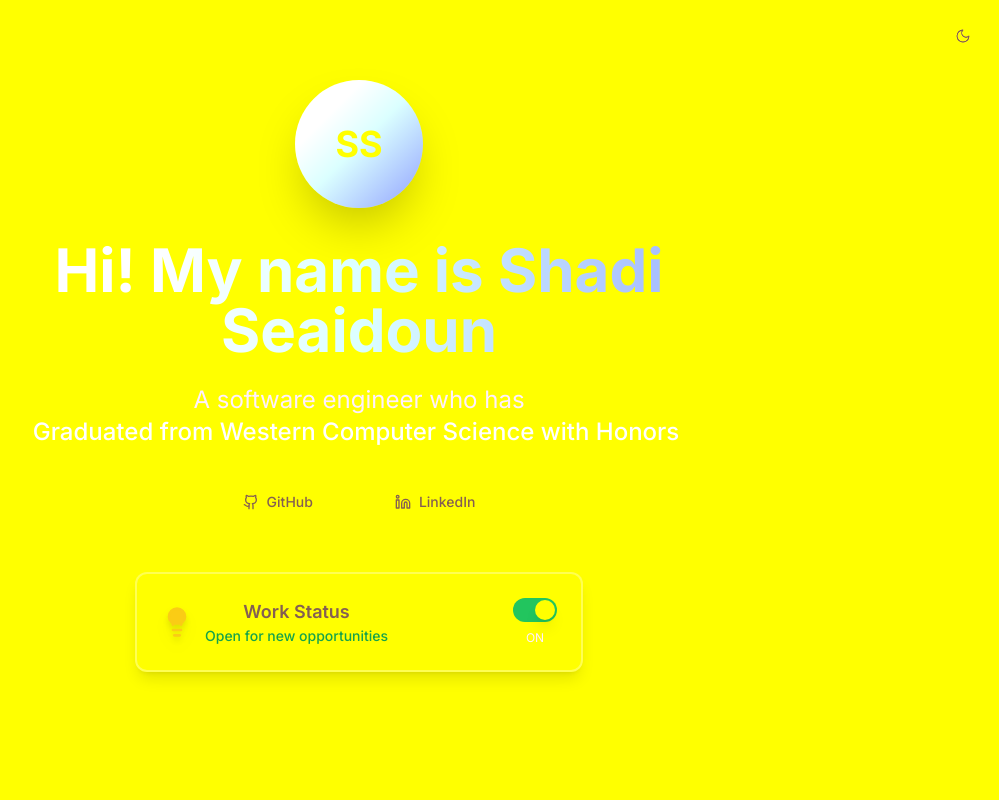
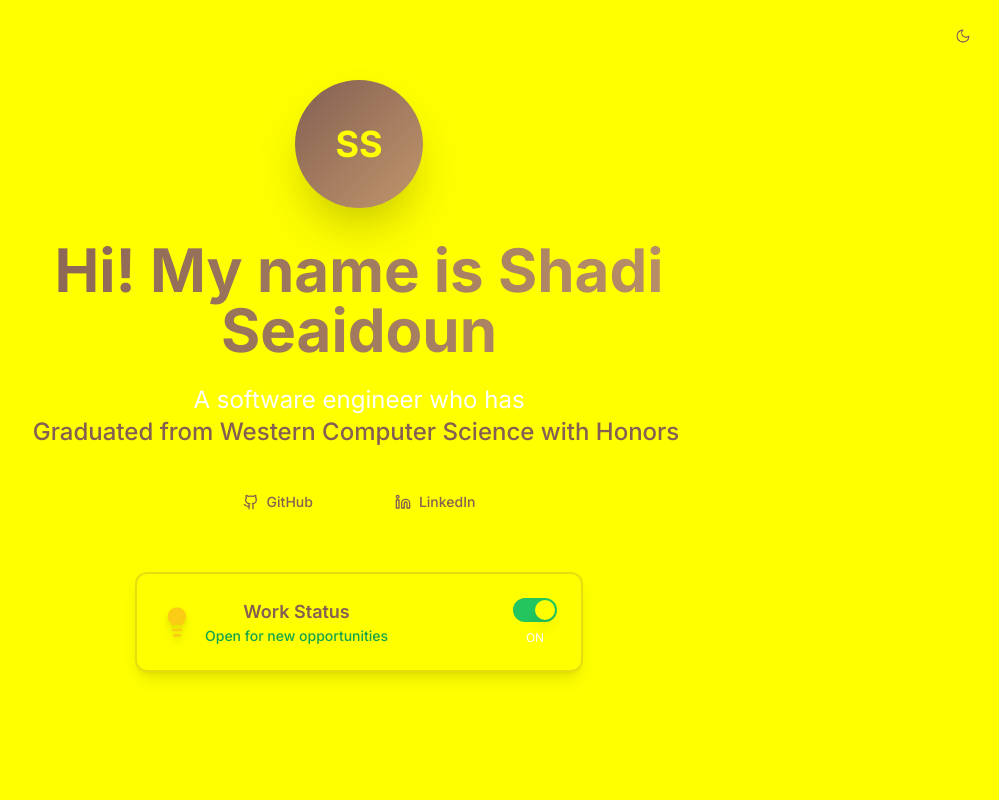
Before and after one commit to shadi-seaidoun23/my-portfolio, a React (Vite) app: page / in a window 1280 px wide. Shown: the top 800 px of the page, without its empty margins (281-1280 px from the left). Built offline with nearby package versions, Linux system fonts and the light colour scheme.

Commit message:
Refactor: Update color scheme
Update the color scheme to use off-white and dark navy for both light and dark modes.

```diff
--- a/src/index.css
+++ b/src/index.css
@@ -6,7 +6,7 @@
 
 @layer base {
   :root {
-    --background: 248 250 252;
+    --background: 250 250 248;
     --foreground: 15 23 42;
 
     --card: 255 255 255;
@@ -15,39 +15,39 @@
     --popover: 255 255 255;
     --popover-foreground: 15 23 42;
 
-    --primary: 30 58 138;
-    --primary-foreground: 248 250 252;
+    --primary: 15 23 42;
+    --primary-foreground: 250 250 248;
 
     --secondary: 241 245 249;
-    --secondary-foreground: 51 65 85;
+    --secondary-foreground: 15 23 42;
 
-    --muted: 241 245 249;
-    --muted-foreground: 100 116 139;
+    --muted: 248 250 252;
+    --muted-foreground: 71 85 105;
 
-    --accent: 59 130 246;
-    --accent-foreground: 248 250 252;
+    --accent: 30 41 59;
+    --accent-foreground: 250 250 248;
 
     --destructive: 239 68 68;
-    --destructive-foreground: 248 250 252;
+    --destructive-foreground: 250 250 248;
 
     --border: 226 232 240;
     --input: 226 232 240;
-    --ring: 59 130 246;
+    --ring: 15 23 42;
 
     --radius: 0.75rem;
   }
 
   .dark {
     --background: 15 23 42;
-    --foreground: 248 250 252;
+    --foreground: 250 250 248;
 
     --card: 30 41 59;
-    --card-foreground: 248 250 252;
+    --card-foreground: 250 250 248;
 
     --popover: 30 41 59;
-    --popover-foreground: 248 250 252;
+    --popover-foreground: 250 250 248;
 
-    --primary: 59 130 246;
+    --primary: 250 250 248;
     --primary-foreground: 15 23 42;
 
     --secondary: 51 65 85;
@@ -56,15 +56,15 @@
     --muted: 51 65 85;
     --muted-foreground: 148 163 184;
 
-    --accent: 59 130 246;
-    --accent-foreground: 248 250 252;
+    --accent: 71 85 105;
+    --accent-foreground: 250 250 248;
 
     --destructive: 239 68 68;
-    --destructive-foreground: 248 250 252;
+    --destructive-foreground: 250 250 248;
 
     --border: 51 65 85;
     --input: 51 65 85;
-    --ring: 59 130 246;
+    --ring: 250 250 248;
   }
 }
 
```
